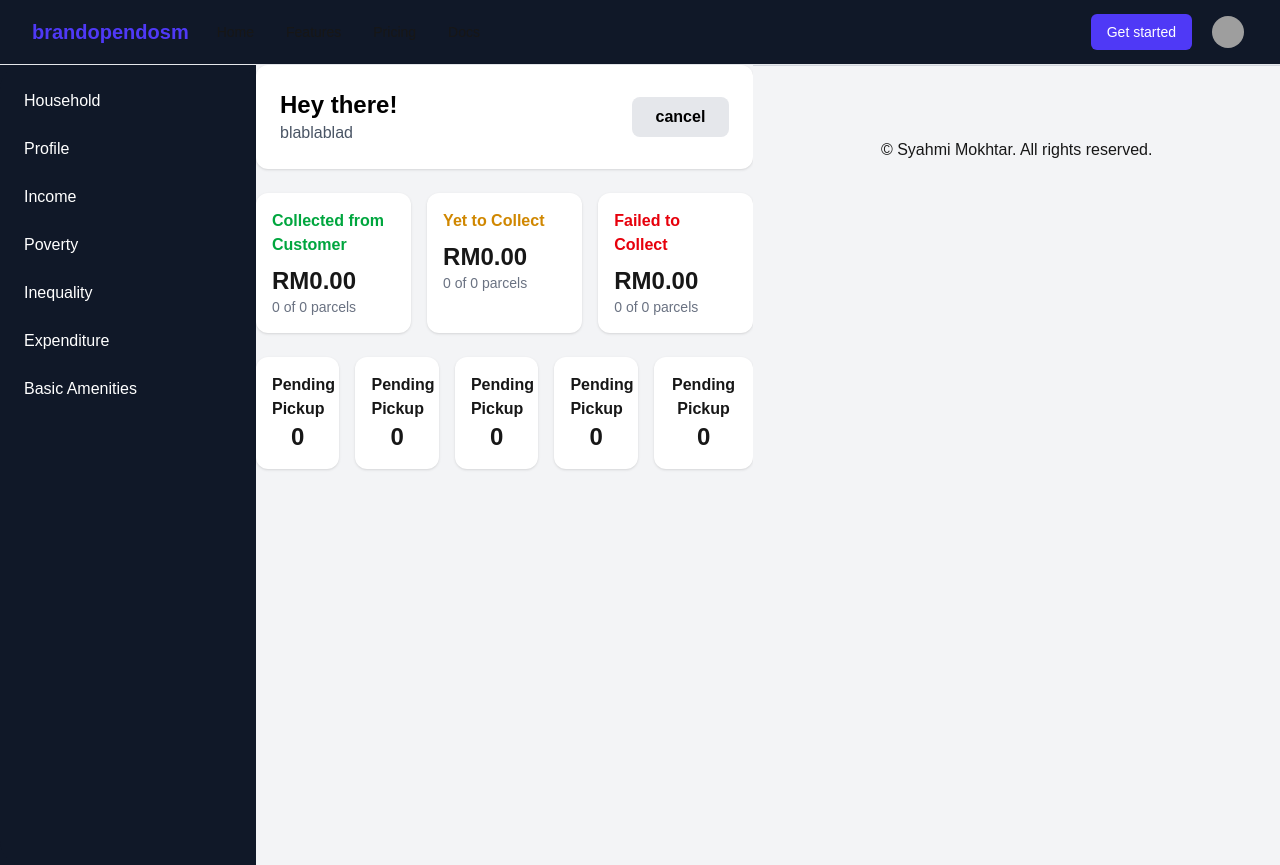
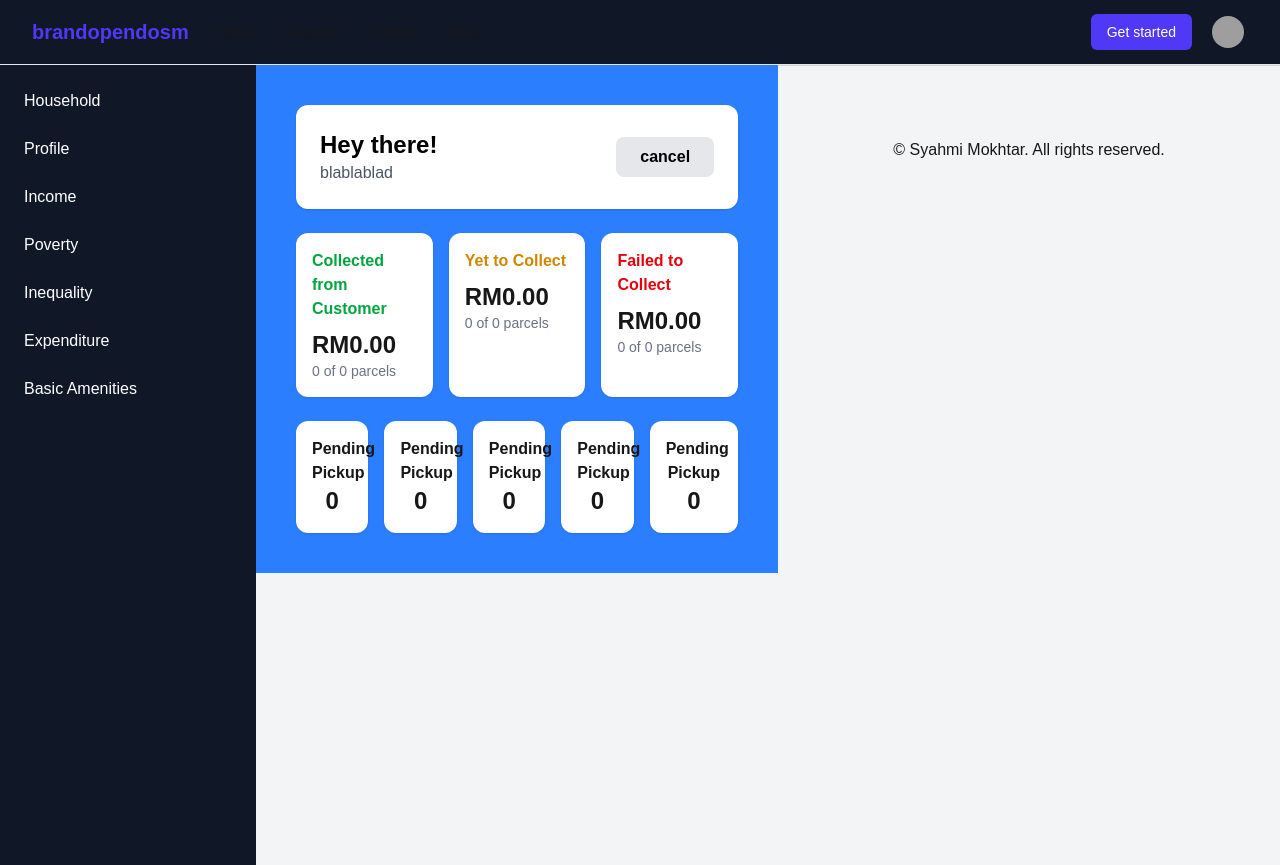
Before and after one commit to syazanihussin/opendosm, a Next.js app: page / in a window 1280 px wide. Built offline with nearby package versions, Linux system fonts and the light colour scheme; grey boxes are pictures that could not be loaded.

Commit message:
add some components

```diff
--- a/src/app/page.tsx
+++ b/src/app/page.tsx
@@ -20,13 +20,12 @@ export default function Home() {
 
       <main className="min-h-screen w-full bg-gray-100 flex">
 
-        <aside className="w-64 h-screen bg-gray-900 text-white">
-
-                  <Sidebar />
+        <aside className="w-64 h-screen bg-gray-900">
+             <Sidebar />
         </aside>
 
 
-          <section className="container-fluid w-full h-full">
+          <section className="p-10 w-full h-full bg-blue-500">
 
                   <Card>
                     <div>
```
